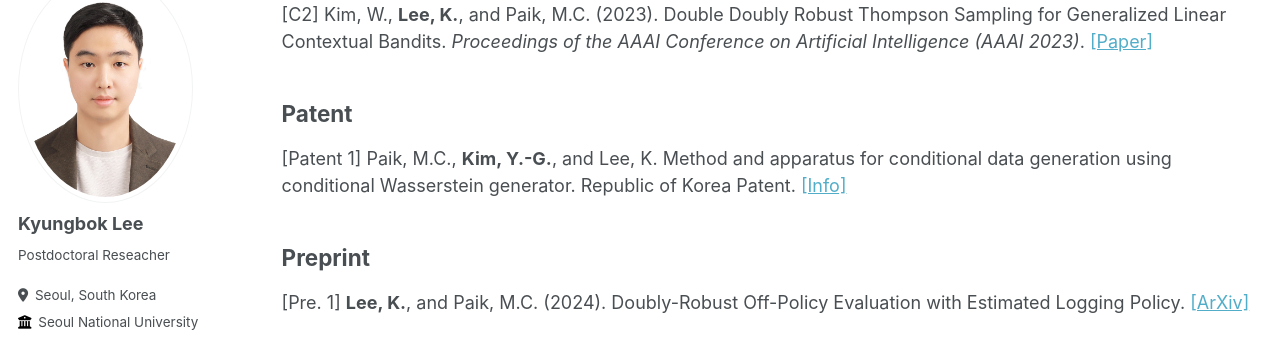
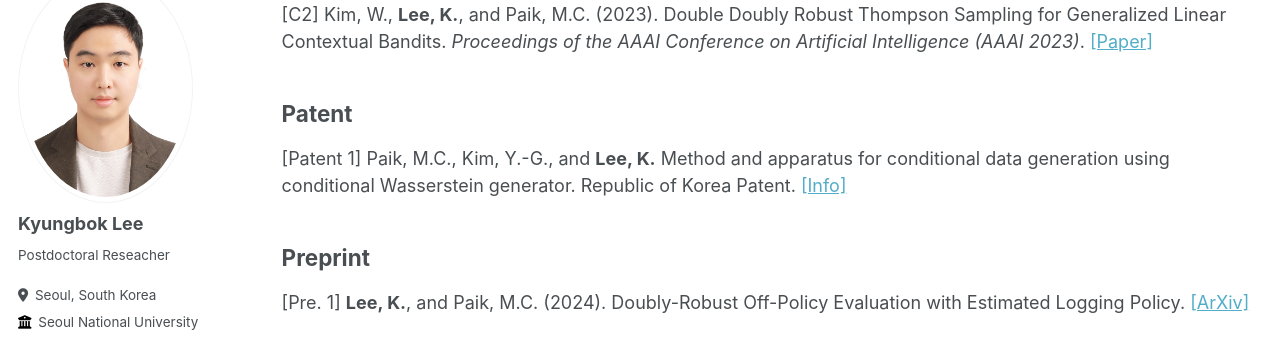
Before and after one commit to KyungbokLee/KyungbokLee.github.io, a Jekyll site: the page built from _pages/publications.md, in a window 1280 px wide and 900 px high, scrolled down 667 px. Shown: the part 112-453 px from the top of the window. Built offline with Jekyll 4.4.1, drawn with Linux system fonts in a browser that asks for light colours; some web fonts are replaced.

```diff
--- a/_pages/publications.md
+++ b/_pages/publications.md
@@ -24,7 +24,7 @@ author_profile: true
 [C2] Kim, W., **Lee, K.**, and Paik, M.C. (2023). Double Doubly Robust Thompson Sampling for Generalized Linear Contextual Bandits. *Proceedings of the AAAI Conference on Artificial Intelligence (AAAI 2023)*. [[Paper]](https://ojs.aaai.org/index.php/AAAI/article/view/26001/25773)
 
 ## Patent
-[Patent 1] Paik, M.C., **Kim, Y.-G.**, and Lee, K. Method and apparatus for conditional data generation using conditional Wasserstein generator. Republic of Korea Patent. [[Info]](https://doi.org/10.8080/1020210105611)
+[Patent 1] Paik, M.C., Kim, Y.-G., and **Lee, K.** Method and apparatus for conditional data generation using conditional Wasserstein generator. Republic of Korea Patent. [[Info]](https://doi.org/10.8080/1020210105611)
 
 ## Preprint
 [Pre. 1] **Lee, K.**, and Paik, M.C. (2024). Doubly-Robust Off-Policy Evaluation with Estimated Logging Policy. [[ArXiv]](https://arxiv.org/abs/2404.01830)
```
